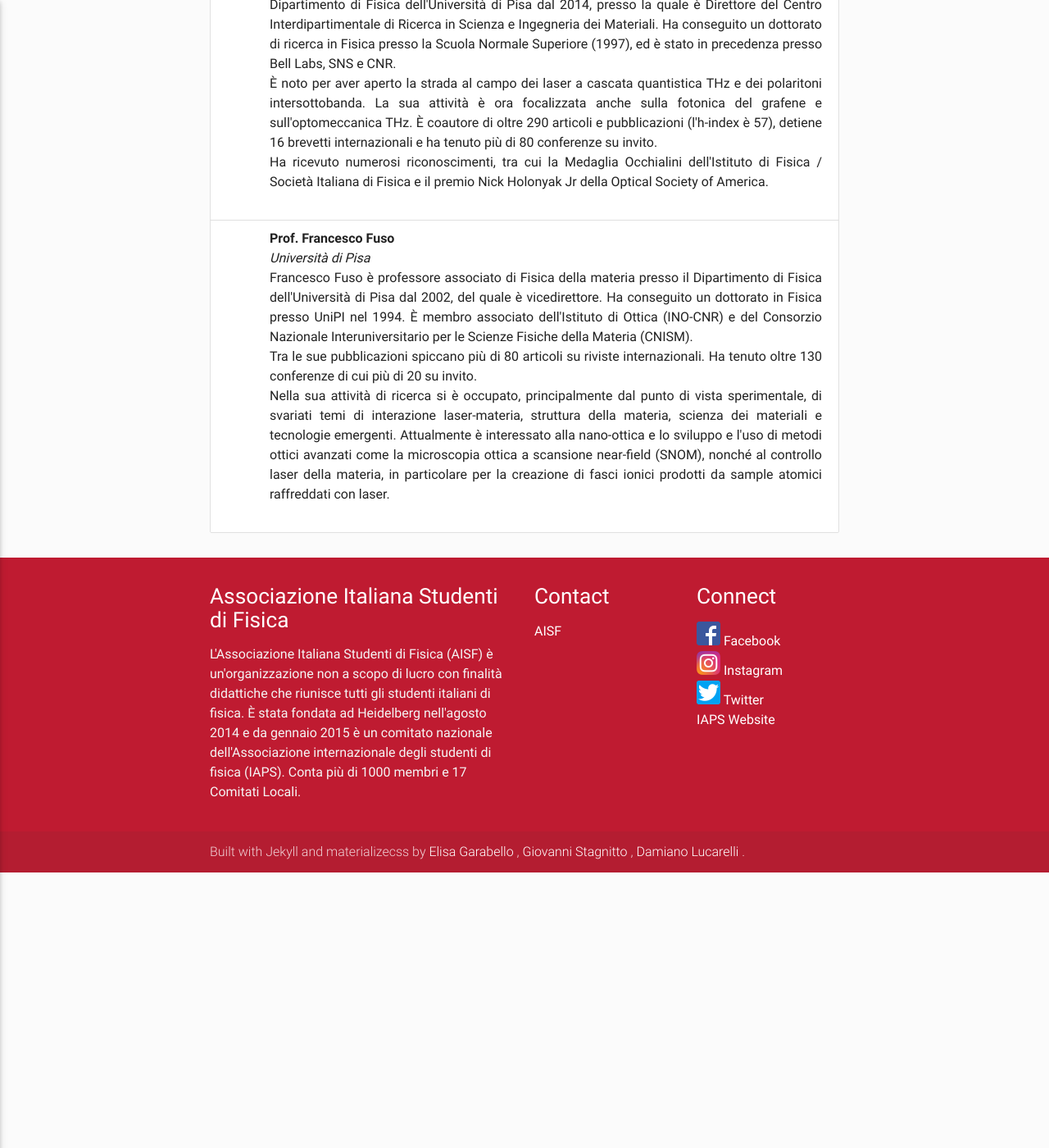
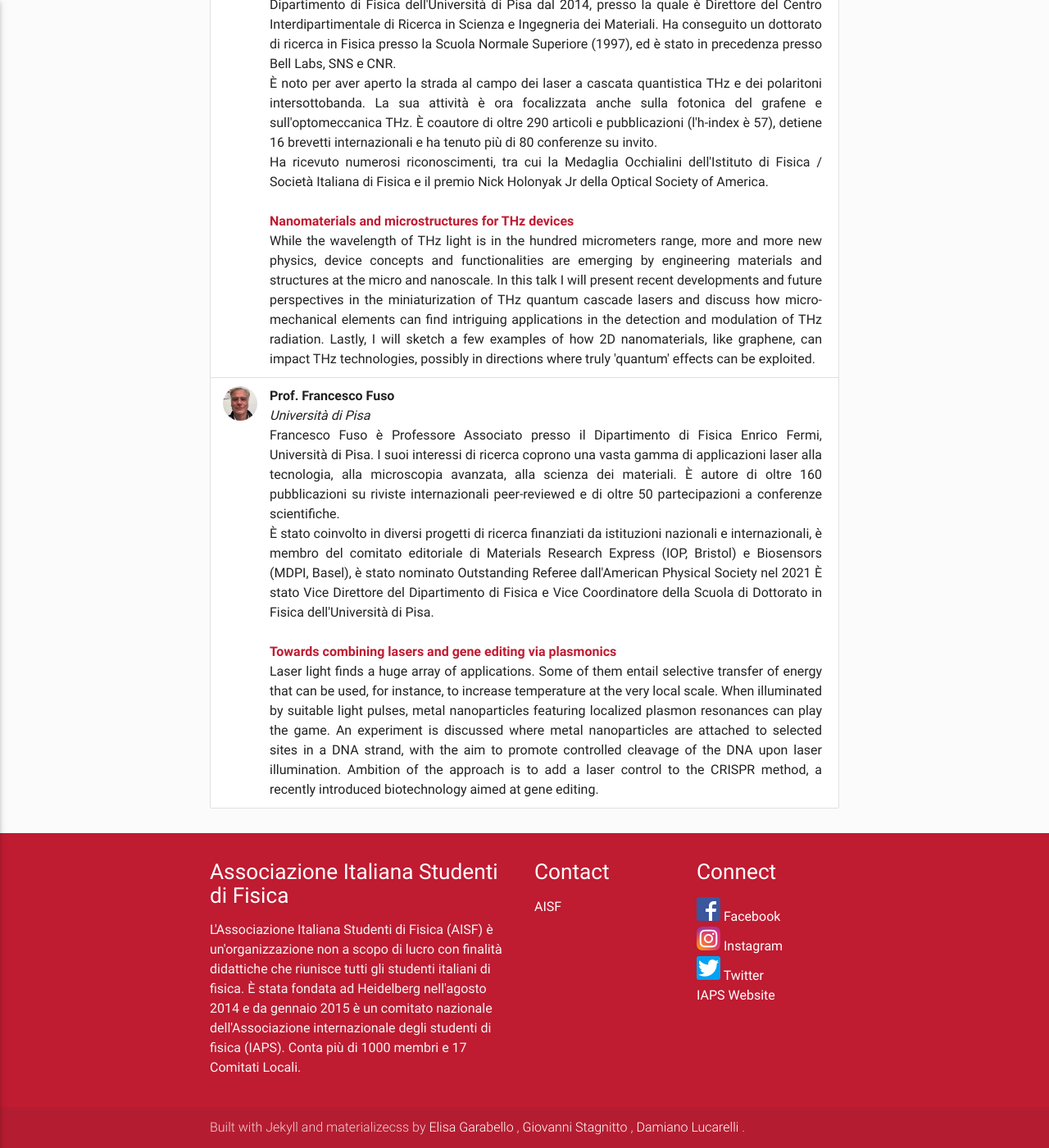
Before and after one commit to ai-sf/lot22, a Jekyll site: the page built from speaker.html, in a window 1280 px wide and 1400 px high, scrolled down 714 px. Shown: the whole window at 82% size. Built offline with Jekyll 4.4.1, drawn with Linux system fonts in a browser that asks for light colours; nearby versions of some CDN libraries.

Commit message:
abstracts

```diff
--- a/_data/speaker.yml
+++ b/_data/speaker.yml
@@ -17,22 +17,21 @@ content:
 - nome: "Prof. Alessandro Tredicucci"
   id: tredicucci
   uni: "Università di Pisa"
-  img: #"tredicucci.jpg"
-  title: ""
+  img: "tredicucci.jpg"
+  title: "Nanomaterials and microstructures for THz devices"
   bio: "Alessandro Tredicucci è professore ordinario di Fisica della materia condensata presso il Dipartimento di Fisica dell'Università di Pisa dal 2014, presso la quale è Direttore del Centro Interdipartimentale di Ricerca in Scienza e Ingegneria dei Materiali. Ha conseguito un dottorato di ricerca in Fisica presso la Scuola Normale Superiore (1997), ed è stato in precedenza presso Bell Labs, SNS e CNR. <br>
   È noto per aver aperto la strada al campo dei laser a cascata quantistica THz e dei polaritoni intersottobanda. La sua attività è ora focalizzata anche sulla fotonica del grafene e sull'optomeccanica THz. È coautore di oltre 290 articoli e pubblicazioni (l'h-index è 57), detiene 16 brevetti internazionali e ha tenuto più di 80 conferenze su invito. <br>
   Ha ricevuto numerosi riconoscimenti, tra cui la Medaglia Occhialini dell'Istituto di Fisica / Società Italiana di Fisica e il premio Nick Holonyak Jr della Optical Society of America."
-  abstract: ""
+  abstract: "While the wavelength of THz light is in the hundred micrometers range, more and more new physics, device concepts and functionalities are emerging by engineering materials and structures at the micro and nanoscale. In this talk I will present recent developments and future perspectives in the miniaturization of THz quantum cascade lasers and discuss how micro-mechanical elements can find intriguing applications in the detection and modulation of THz radiation. Lastly, I will sketch a few examples of how 2D nanomaterials, like graphene, can impact THz technologies, possibly in directions where truly 'quantum' effects can be exploited."
   link:
 
 - nome: "Prof. Francesco Fuso"
   id: fuso
   uni: "Università di Pisa"
-  img: #"fuso.jpg"
-  title: ""
-  bio: "Francesco Fuso è professore associato di Fisica della materia presso il Dipartimento di Fisica dell'Università di Pisa dal 2002, del quale è vicedirettore. Ha conseguito un dottorato in Fisica presso UniPI nel 1994. È membro associato dell'Istituto di Ottica (INO-CNR) e del Consorzio Nazionale Interuniversitario per le Scienze Fisiche della Materia (CNISM).<br>
-  Tra le sue pubblicazioni spiccano più di 80 articoli su riviste internazionali. Ha tenuto oltre 130 conferenze di cui più di 20 su invito. <br>
-  Nella sua attività di ricerca si è occupato, principalmente dal punto di vista sperimentale, di svariati temi di interazione laser-materia, struttura della materia, scienza dei materiali e tecnologie emergenti. Attualmente è interessato alla nano-ottica e lo sviluppo e l'uso di metodi ottici avanzati come la microscopia ottica a scansione near-field (SNOM), nonché al controllo laser della materia, in particolare per la creazione di fasci ionici prodotti da sample atomici raffreddati con laser."
-  abstract: ""
+  img: "fuso.jpg"
+  title: "Towards combining lasers and gene editing via plasmonics"
+  bio: "Francesco Fuso è Professore Associato presso il Dipartimento di Fisica Enrico Fermi, Università di Pisa. I suoi interessi di ricerca coprono una vasta gamma di applicazioni laser alla tecnologia, alla microscopia avanzata, alla scienza dei materiali. È autore di oltre 160 pubblicazioni su riviste internazionali peer-reviewed e di oltre 50 partecipazioni a conferenze scientifiche.<br/>
+  È stato coinvolto in diversi progetti di ricerca finanziati da istituzioni nazionali e internazionali, è membro del comitato editoriale di Materials Research Express (IOP, Bristol) e Biosensors (MDPI, Basel), è stato nominato Outstanding Referee dall'American Physical Society nel 2021 È stato Vice Direttore del Dipartimento di Fisica e Vice Coordinatore della Scuola di Dottorato in Fisica dell'Università di Pisa."
+  abstract: "Laser light finds a huge array of applications. Some of them entail selective transfer of energy that can be used, for instance, to increase temperature at the very local scale. When illuminated by suitable light pulses, metal nanoparticles featuring localized plasmon resonances can play the game. An experiment is discussed where metal nanoparticles are attached to selected sites in a DNA strand, with the aim to promote controlled cleavage of the DNA upon laser illumination. Ambition of the approach is to add a laser control to the CRISPR method, a recently introduced biotechnology aimed at gene editing."
   link:
 # slides: file.pdf
```
Also changed, not shown: 1 other file.
